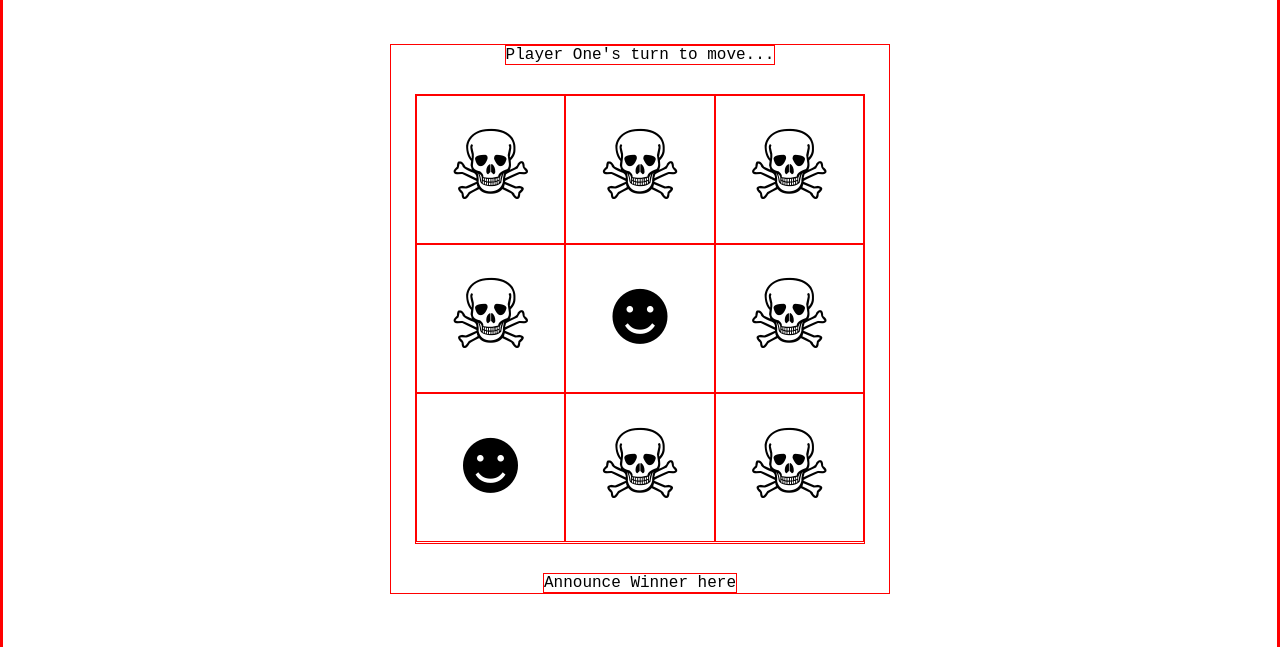
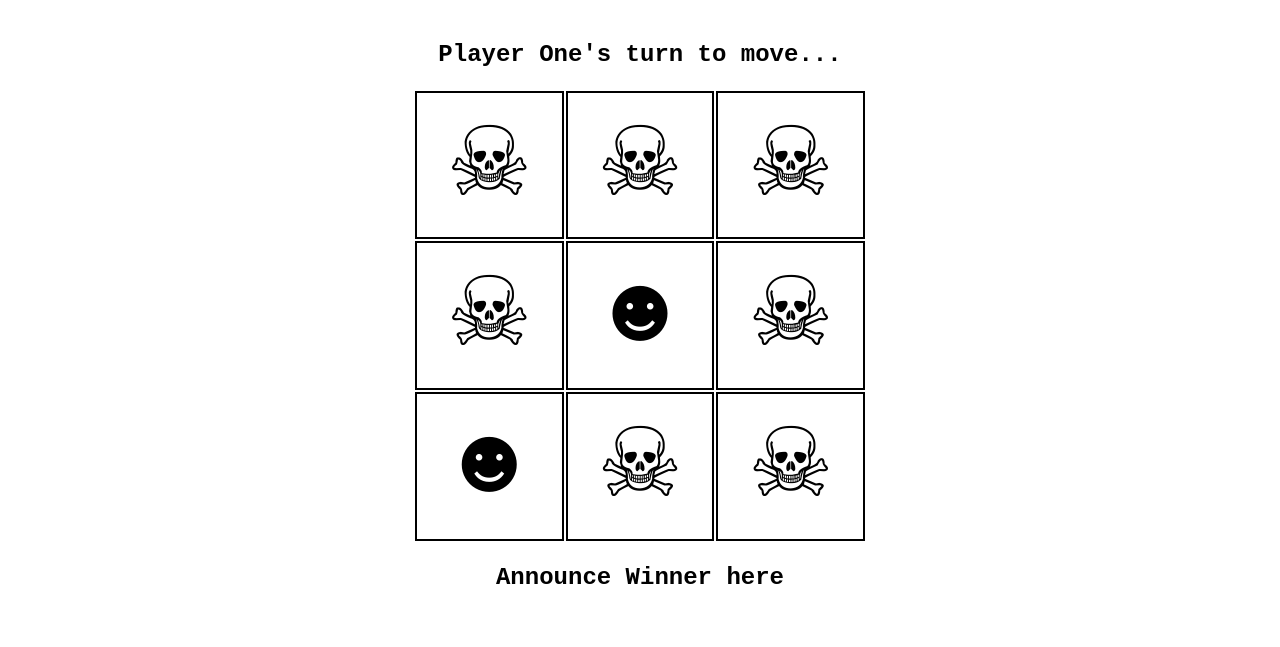
Before and after one commit to brianle169/tic-tac-toe, a website: page index.html in a window 1280 px wide. Shown: the part 92-739 px from the top of the page. Drawn offline with Linux system fonts and the light colour scheme.

Commit message:
Add basic CSS styling for game board

```diff
--- a/styles.css
+++ b/styles.css
@@ -2,7 +2,7 @@
   padding: 0;
   margin: 0;
   box-sizing: border-box;
-  border: 1px solid red;
+  /* border: 1px solid red; */
   font-family: "Courier New", Courier, monospace;
   --color-dead: red;
   --color-alive: green;
@@ -27,14 +27,29 @@
   align-items: center;
 }
 
+.message,
+.result-message {
+  font-size: 1.5rem;
+  font-weight: 900;
+}
+
 .board {
   height: 450px;
   width: 450px;
   display: grid;
   grid-template: repeat(3, 1fr) / repeat(3, 1fr);
+  grid-gap: 2px;
+}
+
+/* Reset default styling for buttons */
+button {
+  appearance: none;
+  outline: none;
+  border: none;
 }
 
 .cell {
   font-size: 6rem;
   background-color: white;
+  border: 2px solid black;
 }
```
